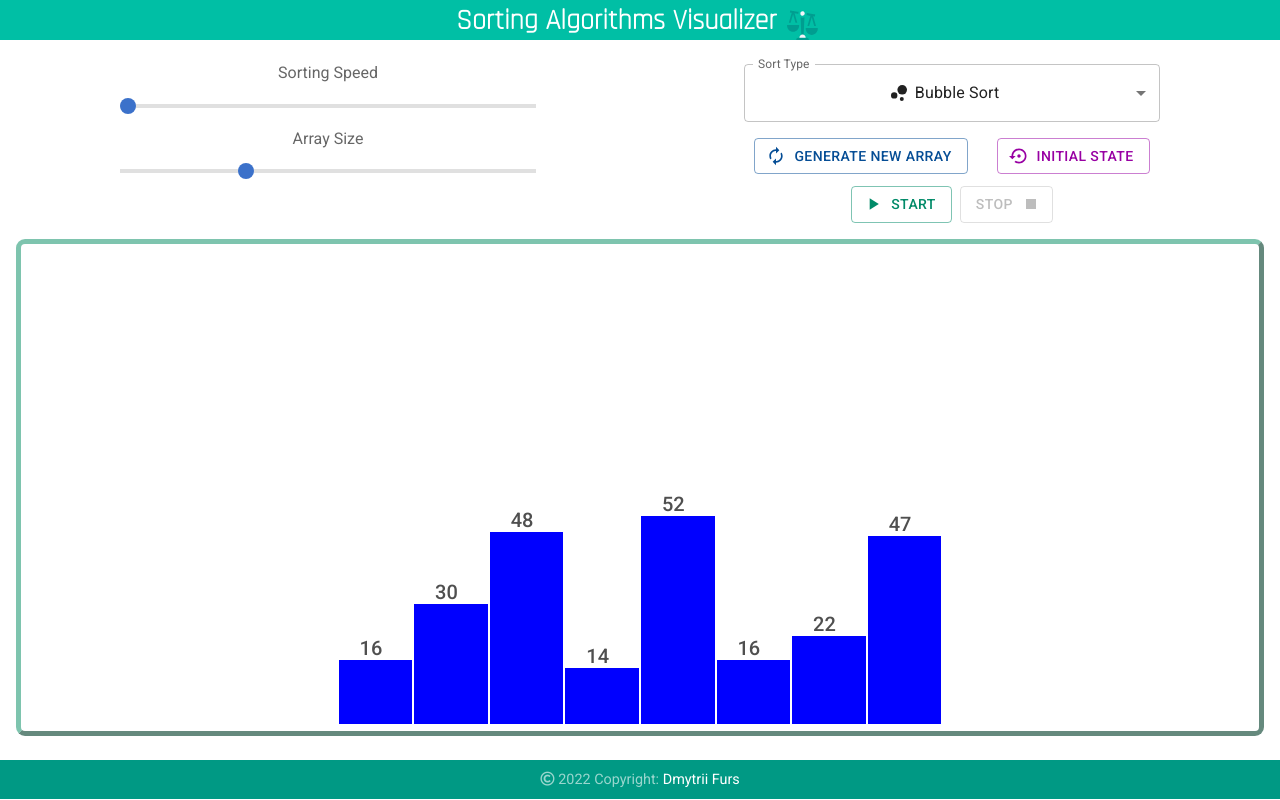
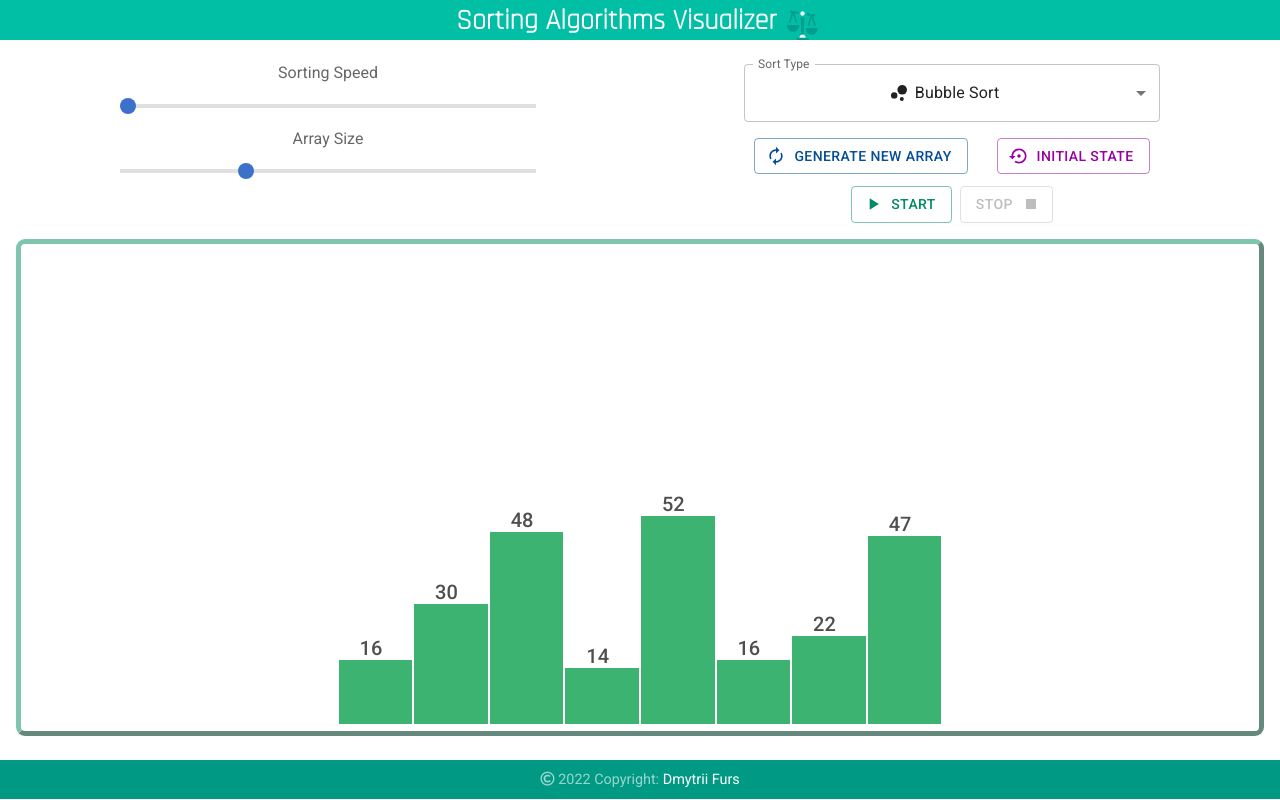
Before and after one commit to furs1da/Sorting-Algos-Visualizer, a React (Create React App) app in the folder sorting-algos/: page / in a window 1280 px wide. Built offline with nearby package versions, Linux system fonts and the light colour scheme; a web font is replaced by a local one.

Commit message:
Stop button isInPlace property bug fixed
The bug after pressing a stop button with async process colouring array items continued was fixed

```diff
--- a/sorting-algos/src/components/SortingContainer.js
+++ b/sorting-algos/src/components/SortingContainer.js
@@ -103,8 +103,8 @@ const SortingContainer = () => {
                         key={index}
                         className="array-bar"
                         style={{
-                            backgroundColor: 'blue',
-                            backgroundColor: `${item.isInPlace ? 'yellow' : 'blue'}`,
+                            backgroundColor: 'mediumseagreen',
+                            backgroundColor: `${item.isInPlace ? 'darkcyan' : 'mediumseagreen'}`,
                             height: `${item.value * 0.25}em`,
                             width: `${7 - itemArray.length * 0.3}em`
                             }}><h5 className='array-value'style={{
--- a/sorting-algos/src/context.js
+++ b/sorting-algos/src/context.js
@@ -110,6 +110,9 @@ const AppProvider = ({ children }) => {
                 write++;
             }
             for(let i = 0; i < state.itemArray.length;i++) {
+                if(!isStartedReference.current) {
+                    return;
+                  }
                   dispatch({type: 'SET_IN_PLACE', index: i})
                   let result = await delay(300);
               }
```
